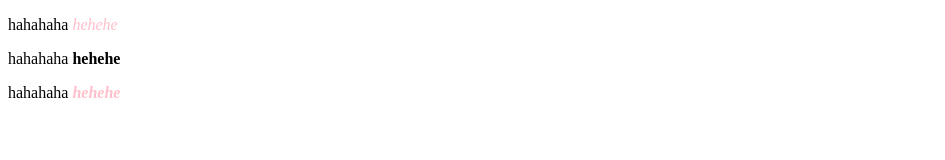
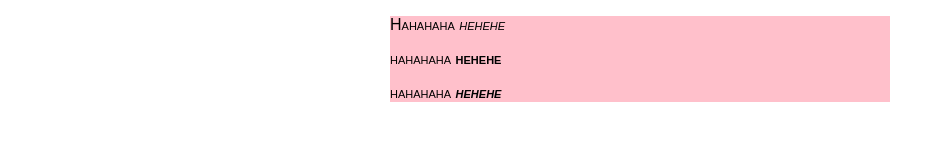
Before and after one commit to markusmiless98/webb2-02, a plain HTML site: page test.html in a window 1280 px wide. Shown: the whole page, without its empty margins (0-945 px from the left). Drawn offline with Linux system fonts and the light colour scheme; files that its build step writes are made by us from their sources.

Commit message:
Rättat uppgift 5

```diff
--- a/test.html
+++ b/test.html
@@ -5,14 +5,19 @@
 		<link rel="stylesheet" href="main.css"></link>
 		<title>Lista</title>
 		<style>
-		p  i {
-		color: pink;
+		div {
+		    width: 500px;
+			background-color: pink;
+			margin: 0 auto;
+			font-variant: small-caps;
 		}
 		</style>
 	</head>
 	<body>
-	<p>hahahaha <i>hehehe</i></p>
-	<p>hahahaha <b>hehehe</b></p>
-	<p>hahahaha <b><i>hehehe</i></b></p>
+	<div>
+		<p>Hahahaha <i>hehehe</i></p>
+		<p>hahahaha <b>hehehe</b></p>
+		<p>hahahaha <b><i>hehehe</i></b></p>
+	</div>
 	</body>
 </html>
--- a/uppgift5/main.css
+++ b/uppgift5/main.css
@@ -1,6 +1,12 @@
+body {
+	font-family: arial, sans-serif;
+}
+
 .ex1{
 	letter-spacing:-1px;
+	word-spacing: -1px;
 }
 .ex2{
 	letter-spacing:1px;
+	word-spacing: 5px;
 }
```
